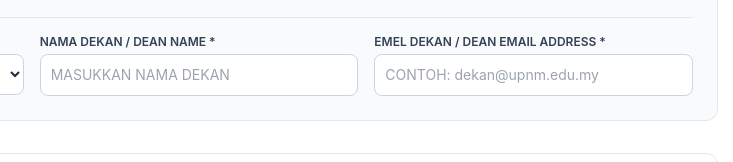
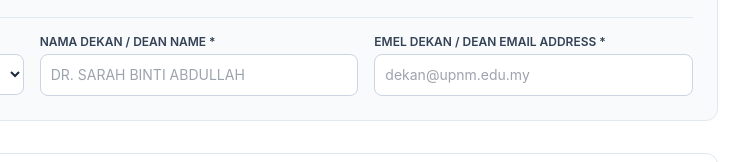
Before and after one commit to aintoha/CQI_SAMPLE, a plain HTML site: page index.html in a window 1280 px wide. Shown: the part 465-627 px from the top of the page, 441-1174 px from the left. Drawn offline with nearby package versions, Linux system fonts and the light colour scheme.

Commit message:
Update index.html

```diff
--- a/index.html
+++ b/index.html
@@ -189,11 +189,11 @@
                         </div>
                         <div>
                             <label class="block text-xs font-semibold text-slate-700 uppercase mb-1">Nama Dekan / Dean Name *</label>
-                            <input type="text" id="namaDekan" required placeholder="MASUKKAN NAMA DEKAN" class="w-full bg-white border border-slate-300 rounded-lg p-2.5 text-sm focus:ring-2 focus:ring-brand-500 outline-none uppercase">
+                            <input type="text" id="namaDekan" required placeholder="DR. SARAH BINTI ABDULLAH" class="w-full bg-white border border-slate-300 rounded-lg p-2.5 text-sm focus:ring-2 focus:ring-brand-500 outline-none uppercase">
                         </div>
                         <div>
                             <label class="block text-xs font-semibold text-slate-700 uppercase mb-1">Emel Dekan / Dean Email Address *</label>
-                            <input type="email" id="emelDekan" required placeholder="CONTOH: dekan@upnm.edu.my" class="w-full bg-white border border-slate-300 rounded-lg p-2.5 text-sm focus:ring-2 focus:ring-brand-500 outline-none">
+                            <input type="email" id="emelDekan" required placeholder="dekan@upnm.edu.my" class="w-full bg-white border border-slate-300 rounded-lg p-2.5 text-sm focus:ring-2 focus:ring-brand-500 outline-none">
                         </div>
                     </div>
                 </div>
```
